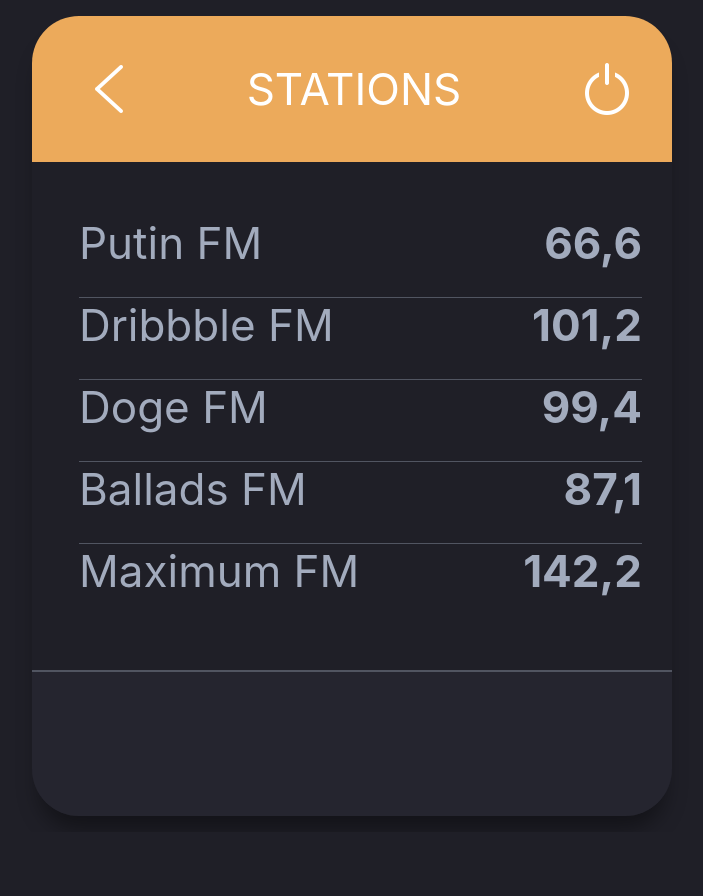
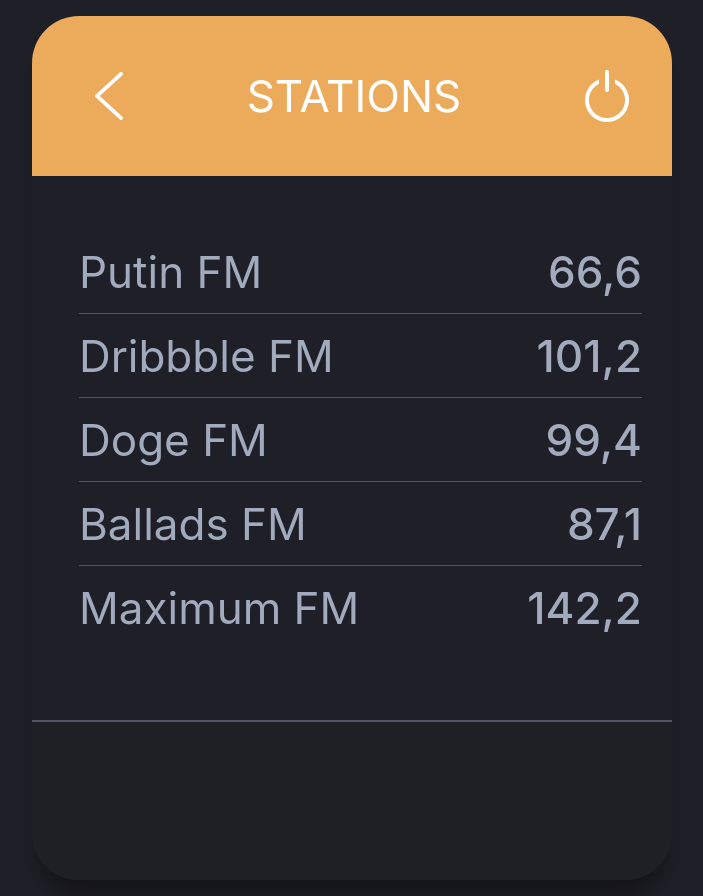
Before and after one commit to tlgadrkn/radio-stations, a React (Create React App) app: page / in a window 1280 px wide. Shown: the whole page, without its empty margins (288-991 px from the left). Before the commit the page ends 832 px from the top, so only its background shows below. Built offline with nearby package versions, Linux system fonts and the light colour scheme.

Commit message:
various small design touches"

```diff
--- a/src/App.css
+++ /dev/null
@@ -1,4 +0,0 @@
-.App {
-  max-width: 1600px;
-  margin: 1rem auto;
-}
--- a/src/App.tsx
+++ b/src/App.tsx
@@ -1,4 +1,3 @@
-import './App.css'
 import Base from './components/Base'
 import {StationProvider} from './context/stationsContext'
 function App() {
--- a/src/components/Base/index.module.css
+++ b/src/components/Base/index.module.css
@@ -4,9 +4,8 @@
   flex-direction: column;
   align-items: center;
   max-width: 640px;
-  max-height: 100vh;
   min-width: 560px;
-  margin: 0 auto;
+  margin: 1rem auto;
   border-radius: 47px;
   box-shadow: 0px 20px 21px -7px rgba(0, 0, 0, 0.39);
 }
--- a/src/components/Footer/index.module.css
+++ b/src/components/Footer/index.module.css
@@ -1,7 +1,7 @@
 .footer {
   height: 160px;
   width: 100%;
-  background-color: #25252f;
+  background-color: #1f1f26;
   border-top: 2px solid #515561;
   border-bottom-left-radius: 47px;
   border-bottom-right-radius: 47px;
--- a/src/components/ListItem/index.module.css
+++ b/src/components/ListItem/index.module.css
@@ -3,7 +3,7 @@
   justify-content: space-between;
   list-style-type: none;
   border-bottom: 1px solid #515561;
-  padding-bottom: 27px;
+  padding: 14.5px 0;
   cursor: pointer;
 }
 
--- a/src/components/StationsList/index.module.css
+++ b/src/components/StationsList/index.module.css
@@ -17,17 +17,8 @@
   display: none;
 }
 .stationList {
-  margin-left: 0;
   display: flex;
   justify-content: space-between;
   flex-direction: column;
   list-style-type: none;
 }
-
-.listItem {
-  font-size: 44px;
-}
-
-.listItemBold {
-  font-weight: bold;
-}
--- a/src/components/Text/index.module.css
+++ b/src/components/Text/index.module.css
@@ -4,5 +4,5 @@
 }
 
 .textBold {
-  font-weight: bold;
+  font-weight: 500;
 }
```
